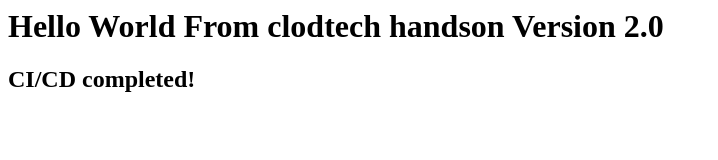
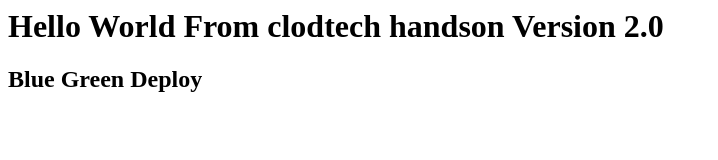
Before and after one commit to yoshio464/cth2-handson, a plain HTML site: page index.html in a window 1280 px wide. Shown: the whole page, without its empty margins (0-718 px from the left). Drawn offline with Linux system fonts and the light colour scheme.

```diff
--- a/index.html
+++ b/index.html
@@ -1,2 +1,2 @@
 <h1>Hello World From clodtech handson Version 2.0</h1>
-<h2>CI/CD completed!</h2>
+<h2>Blue Green Deploy</h2>
```
